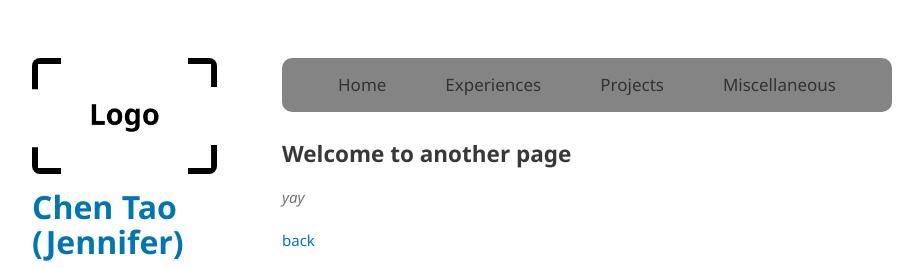
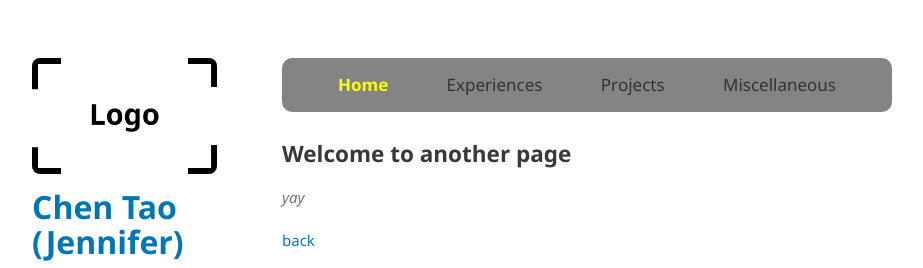
Before and after one commit to TAOC0002/TAOC0002.github.io, a Jekyll site: the page built from another-page.md, in a window 1280 px wide. Shown: the top 268 px of the page, without its empty margins (178-1101 px from the left). Built offline with Jekyll 4.4.1, drawn with Linux system fonts in a browser that asks for light colours; the repository's description, which GitHub fills in, is left out.

Commit message:
Update style.scss

```diff
--- a/assets/css/style.scss
+++ b/assets/css/style.scss
@@ -91,7 +91,7 @@
   color: white;
 }
 
-.topnav a:active {
+.topnav a.active {
   color: yellow;
   font-weight: bold;
 }
```
